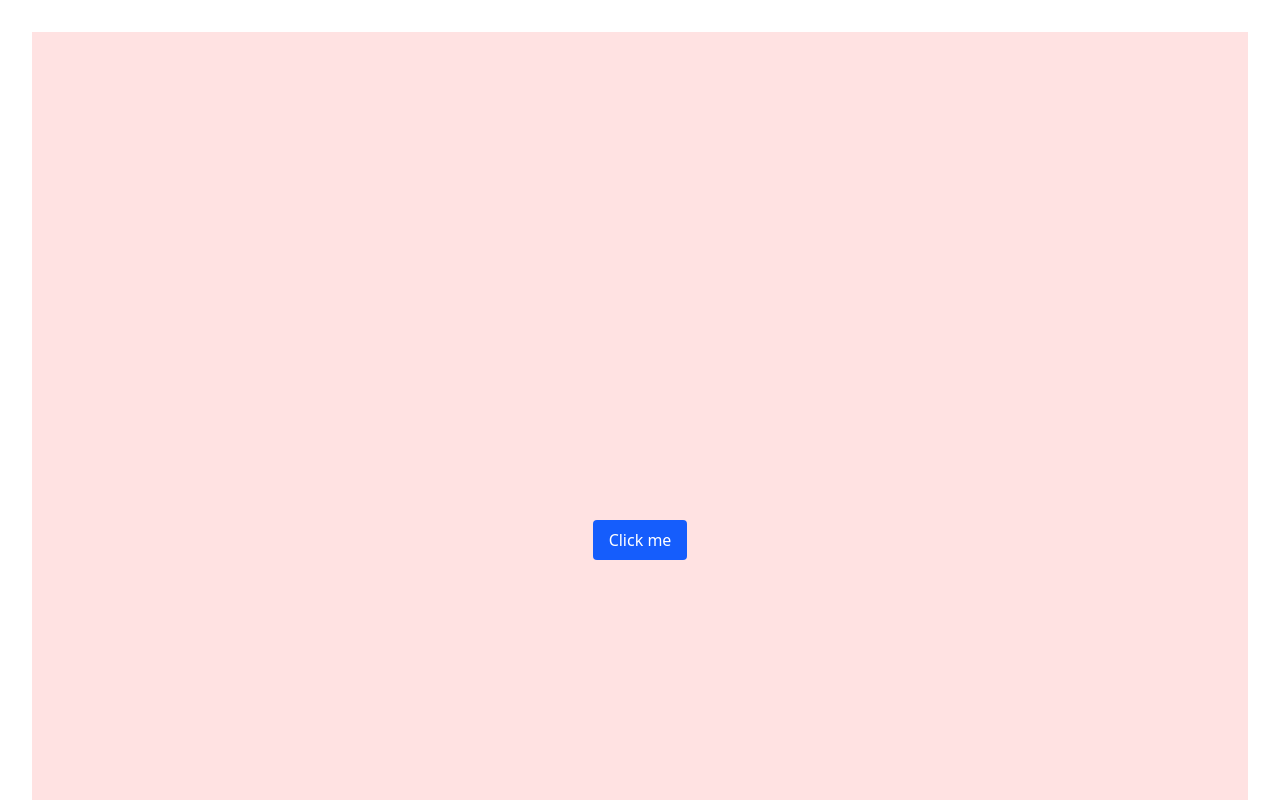
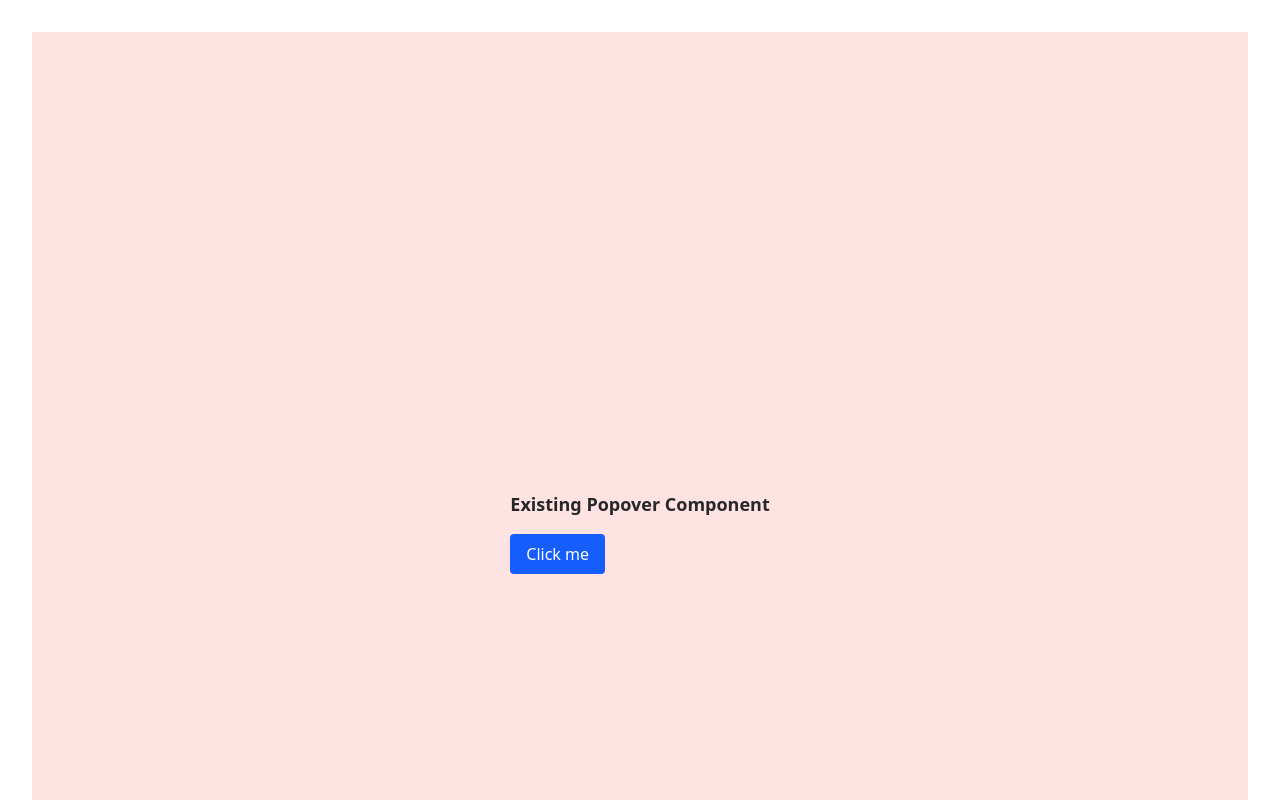
Before and after one commit to fandablazek97/raw-html-react-primitives, a Next.js app: page / in a window 1280 px wide. Shown: the top 800 px of the page. Built offline with nearby package versions, Linux system fonts and the light colour scheme.

Commit message:
new use-popover-api hook and updated popover implementation

```diff
--- a/src/app/page.tsx
+++ b/src/app/page.tsx
@@ -4,8 +4,10 @@ export default function Home() {
   return (
     <div className="p-8 w-full h-[1080px]">
       {/* Test 1: Basic anchor positioning */}
-      <div className="flex bg-red-100 size-full items-center justify-center gap-4">
-        <Popover.Root anchor="right">
+      <div className="flex bg-red-100 size-full items-center justify-center gap-8">
+        <div className="space-y-4">
+          <h3 className="text-lg font-semibold">Existing Popover Component</h3>
+          <Popover.Root anchor="bottom">
             <Popover.Trigger className="bg-blue-600 text-white px-4 py-2 rounded-sm">
               Click me
             </Popover.Trigger>
@@ -20,5 +22,6 @@ export default function Home() {
           </Popover.Root>
         </div>
       </div>
+    </div>
   );
 }
--- a/src/raw/internal/use-anchor-position-api.tsx
+++ b/src/raw/internal/use-anchor-position-api.tsx
@@ -18,7 +18,7 @@ type AnchorPositionApiReturn = {
 export function useAnchorPositionApi({
   anchorId,
   area = "bottom",
-  tryFallbacks = "flip-block, flip-inline",
+  tryFallbacks = "flip-block, flip-inline, flip-start",
   tryOrder = "most-width",
 }: AnchorOptions): AnchorPositionApiReturn {
   const internalId = `--${useId("raw-ui-anchor")}`;
--- /dev/null
+++ b/src/raw/internal/use-popover-api.tsx
@@ -0,0 +1,67 @@
+"use client";
+
+import { useId } from "./use-id";
+
+export type PopoverOptions = {
+  popoverId?: string;
+  mode?: "auto" | "manual";
+};
+
+type PopoverApiReturn = {
+  popoverId: string;
+  popoverProps: {
+    id: string;
+    popover: "auto" | "manual";
+  };
+  triggerProps: {
+    popoverTarget: string;
+    popoverTargetAction?: "toggle" | "show" | "hide";
+  };
+  showPopover: () => void;
+  hidePopover: () => void;
+  togglePopover: () => void;
+};
+
+export function usePopoverApi({
+  popoverId,
+  mode = "auto",
+}: PopoverOptions = {}): PopoverApiReturn {
+  const internalId = useId("raw-ui-popover");
+  const id = popoverId || internalId;
+
+  function showPopover() {
+    const element = document.getElementById(id) as HTMLElement & {
+      showPopover?: () => void;
+    };
+    element?.showPopover?.();
+  }
+
+  function hidePopover() {
+    const element = document.getElementById(id) as HTMLElement & {
+      hidePopover?: () => void;
+    };
+    element?.hidePopover?.();
+  }
+
+  function togglePopover() {
+    const element = document.getElementById(id) as HTMLElement & {
+      togglePopover?: () => void;
+    };
+    element?.togglePopover?.();
+  }
+
+  return {
+    popoverId: id,
+    popoverProps: {
+      id,
+      popover: mode,
+    },
+    triggerProps: {
+      popoverTarget: id,
+      popoverTargetAction: "toggle",
+    },
+    showPopover,
+    hidePopover,
+    togglePopover,
+  };
+}
--- a/src/raw/popover/popover.tsx
+++ b/src/raw/popover/popover.tsx
@@ -3,12 +3,25 @@
 import { createContext, useContext } from "react";
 import { useId } from "@/raw/internal/use-id";
 import { useAnchorPositionApi } from "@/raw/internal/use-anchor-position-api";
+import { usePopoverApi } from "@/raw/internal/use-popover-api";
 import type { AnchorOptions } from "@/raw/internal/use-anchor-position-api";
+import type { PopoverOptions } from "@/raw/internal/use-popover-api";
 
 type PopoverRootContextType = {
   id: string;
   anchorStyles: React.CSSProperties;
   targetStyles: React.CSSProperties;
+  showPopover: () => void;
+  hidePopover: () => void;
+  togglePopover: () => void;
+  triggerProps: {
+    popoverTarget: string;
+    popoverTargetAction?: "toggle" | "show" | "hide";
+  };
+  popoverProps: {
+    id: string;
+    popover: "auto" | "manual";
+  };
 };
 
 const PopoverRootContext = createContext<PopoverRootContextType | null>(null);
@@ -29,20 +42,49 @@ export function PopoverRoot({
   children,
   anchor = "bottom",
   flip = true,
+  mode = "auto",
+  popoverId,
 }: {
   children: React.ReactNode;
   anchor?: AnchorOptions["area"];
   flip?: boolean;
+  mode?: PopoverOptions["mode"];
+  popoverId?: string;
 }) {
   const id = useId("raw-ui-popover-");
 
+  // Use the popover API hook
+  const {
+    popoverId: hookPopoverId,
+    popoverProps,
+    triggerProps,
+    showPopover,
+    hidePopover,
+    togglePopover,
+  } = usePopoverApi({
+    popoverId: popoverId || id,
+    mode,
+  });
+
+  // Use anchor positioning for the popover
   const { anchorStyles, targetStyles } = useAnchorPositionApi({
     area: anchor,
-    anchorId: id,
+    anchorId: hookPopoverId,
   });
 
   return (
-    <PopoverRootContext.Provider value={{ id, anchorStyles, targetStyles }}>
+    <PopoverRootContext.Provider
+      value={{
+        id: hookPopoverId,
+        anchorStyles,
+        targetStyles,
+        showPopover,
+        hidePopover,
+        togglePopover,
+        triggerProps,
+        popoverProps,
+      }}
+    >
       {children}
     </PopoverRootContext.Provider>
   );
@@ -51,12 +93,20 @@ export function PopoverRoot({
 export function PopoverTrigger({
   children,
   style,
+  onClick,
   ...props
 }: Omit<React.ComponentProps<"button">, "popoverTarget">) {
-  const { id, anchorStyles } = usePopoverRootContext();
+  const { anchorStyles, triggerProps } = usePopoverRootContext();
 
   return (
-    <button {...props} popoverTarget={id} style={{ ...anchorStyles, ...style }}>
+    <button
+      {...props}
+      {...triggerProps}
+      onClick={(e) => {
+        onClick?.(e);
+      }}
+      style={{ ...anchorStyles, ...style }}
+    >
       {children}
     </button>
   );
@@ -64,15 +114,22 @@ export function PopoverTrigger({
 
 export function PopoverClose({
   children,
+  onClick,
   ...props
 }: Omit<
   React.ComponentProps<"button">,
   "popoverTarget" | "popoverTargetAction"
 >) {
-  const { id } = usePopoverRootContext();
+  const { hidePopover } = usePopoverRootContext();
 
   return (
-    <button {...props} popoverTarget={id} popoverTargetAction="hide">
+    <button
+      {...props}
+      onClick={(e) => {
+        onClick?.(e);
+        hidePopover();
+      }}
+    >
       {children}
     </button>
   );
@@ -83,13 +140,12 @@ export function PopoverPanel({
   style,
   ...props
 }: Omit<React.ComponentProps<"div">, "popover">) {
-  const { id, targetStyles } = usePopoverRootContext();
+  const { targetStyles, popoverProps } = usePopoverRootContext();
 
   return (
     <div
       {...props}
-      id={id}
-      popover="auto"
+      {...popoverProps}
       style={{ ...targetStyles, ...style }}
     >
       {children}
```
Lines whose indentation alone changed are shown as unchanged.
